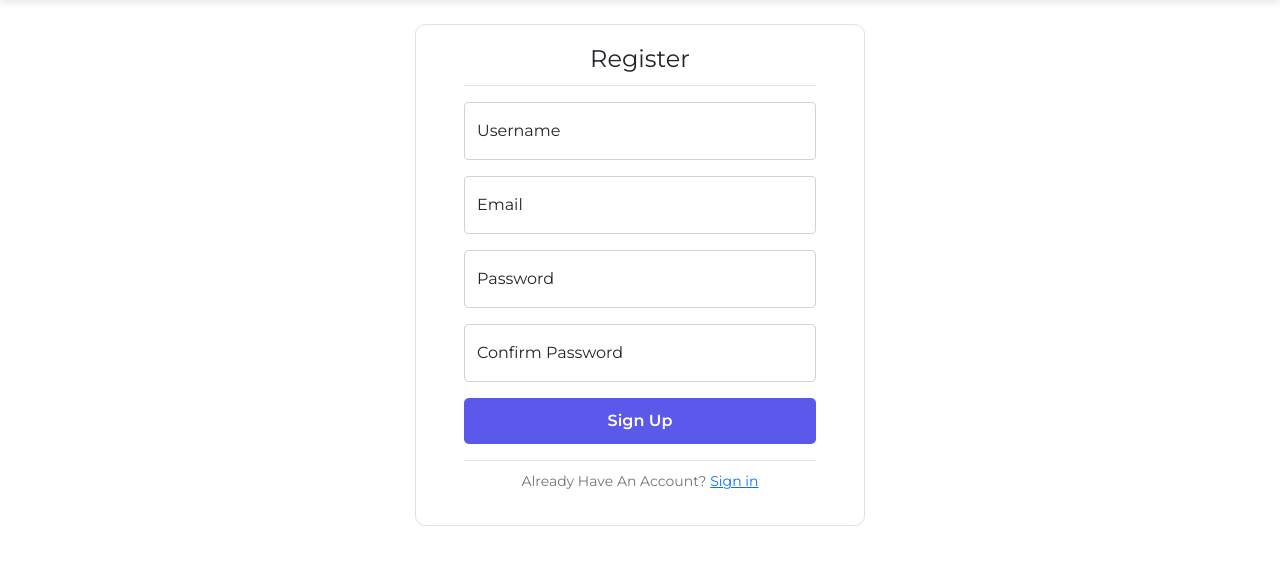
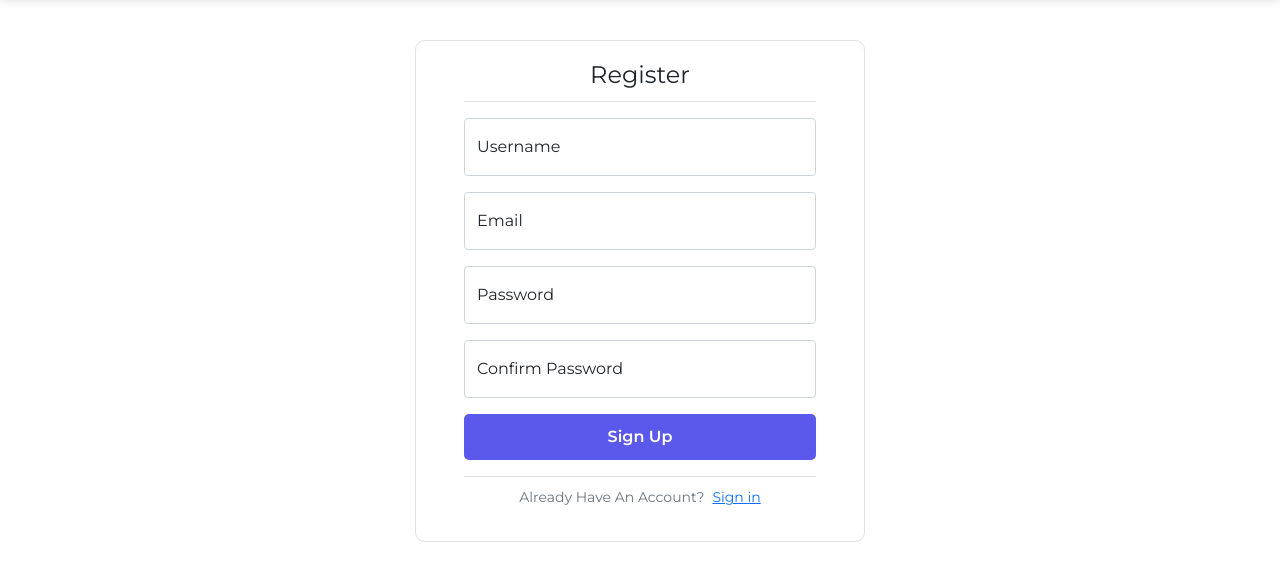
Before and after one commit to ReshanCSX/CS50x-Final-Project, a Flask app: page /signup in a window 1280 px wide. Shown: the part 61-642 px from the top of the page. Run offline with Flask 2, Linux system fonts and the light colour scheme; some libraries are stand-ins or nearby versions.

Commit message:
Changes to margin of span

```diff
--- a/templates/login.html
+++ b/templates/login.html
@@ -2,7 +2,7 @@
 {% set active_page = 'login' %}
 
 {% block main %}
-<div class="login-form">
+<div class="login-form mt-3">
     <form action="" method="post">
         {{ form.hidden_tag() }}
 
@@ -56,7 +56,7 @@
     </form>
 
     <div class="border-top pt-2 my-3 text-center">
-        <small class="text-muted">Need An Account? <a href="{{ url_for('signup') }}">Sign up</a></small>
+        <small class="text-muted"><span class="me-2">Need An Account?</span><a href="{{ url_for('signup') }}">Sign up</a></small>
     </div>
 </div>
 
--- a/templates/register.html
+++ b/templates/register.html
@@ -1,7 +1,7 @@
 {% extends "layout.html" %}
 {% set active_page = 'signup' %}
 {% block main %}
-<div class="login-form">
+<div class="login-form mt-3">
     <form action="" method="post">
         {{ form.hidden_tag() }}
 
@@ -77,7 +77,7 @@
     </form>
 
     <div class="border-top pt-2 my-3 text-center">
-        <small class="text-muted">Already Have An Account? <a href="{{ url_for('login') }}">Sign in</a></small>
+        <small class="text-muted"><span class="me-2">Already Have An Account?</span><a href="{{ url_for('login') }}">Sign in</a></small>
     </div>
 </div>
 
```
